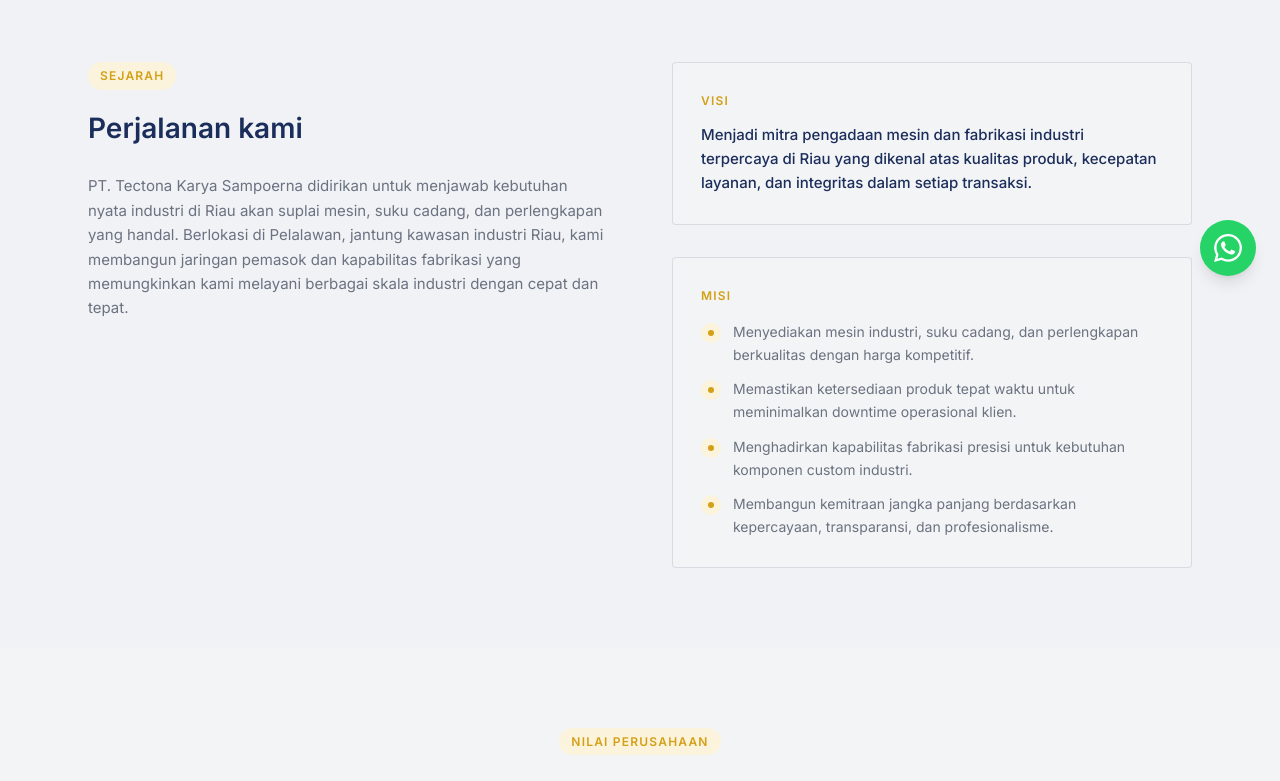
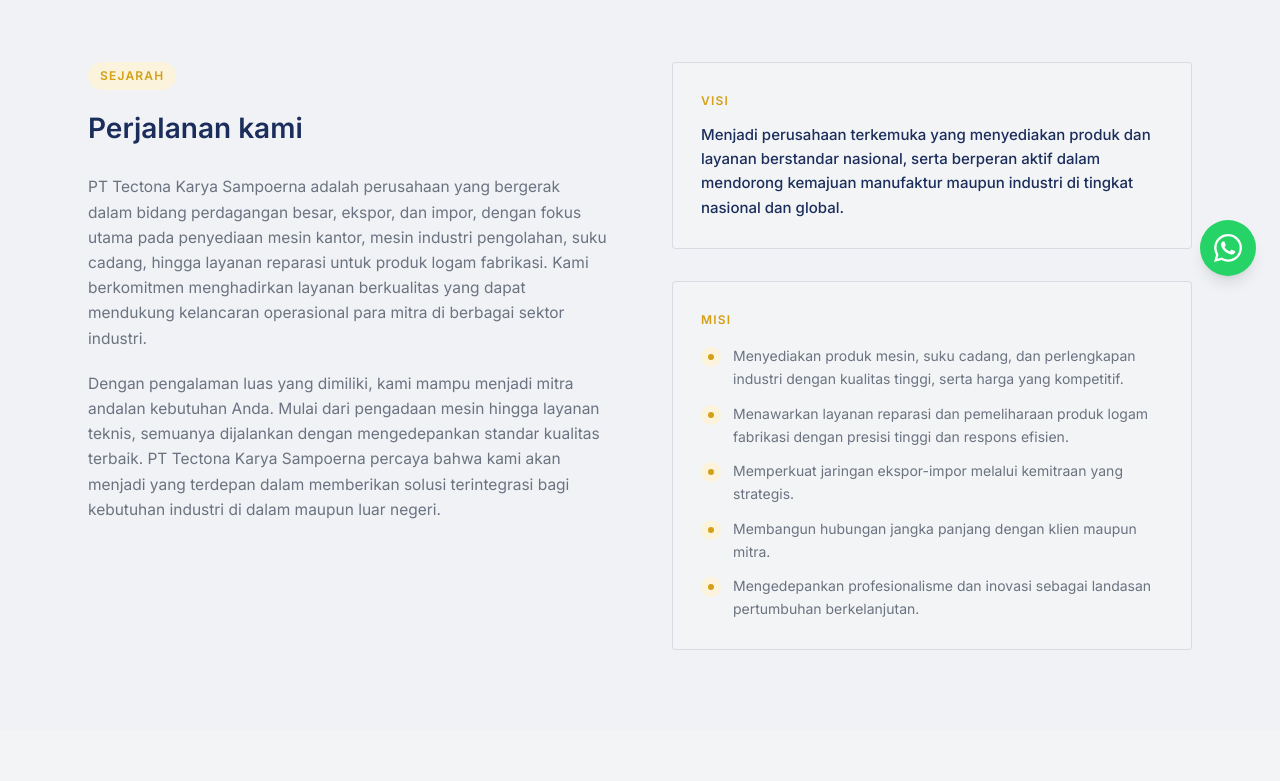
Before and after one commit to ifs20004-itdel/prototype, a Next.js app: page /about in a window 1280 px wide. Shown: the part 500-1281 px from the top of the page. Built offline with nearby package versions, Linux system fonts and the light colour scheme.

Commit message:
docs(about): change visi misi dan history

```diff
--- a/app/about/AboutPageClient.tsx
+++ b/app/about/AboutPageClient.tsx
@@ -63,12 +63,17 @@
             >
               Perjalanan kami
             </h2>
-            <p
-              className="text-[15px] leading-relaxed"
-              style={{ color: "var(--text-mute)" }}
-            >
-              {aboutPage.history}
-            </p>
+            <div className="space-y-5">
+              {aboutPage.history.map((paragraph, index) => (
+                <p
+                  key={index}
+                  className="text-[15.5px] leading-relaxed"
+                  style={{ color: "var(--text-mute)" }}
+                >
+                  {paragraph}
+                </p>
+              ))}
+            </div>
           </div>
 
           <div className="flex flex-col gap-8">
--- a/libs/data.ts
+++ b/libs/data.ts
@@ -21,7 +21,7 @@
   headline: "Suplai mesin industri & fabrikasi",
   subheadline: "untuk bisnis yang tidak boleh berhenti.",
   description:
-  "PT Tectona Karya Sampoerna adalah perusahaan yang bergerak dalam bidang perdagangan besar, ekspor, dan impor, dengan fokus utama pada penyediaan mesin kantor, mesin industri pengolahan, suku cadang, hingga layanan reparasi untuk produk logam fabrikasi. Kami berkomitmen menghadirkan layanan berkualitas yang dapat mendukung kelancaran operasional para mitra di berbagai sektor industri.",
+    "PT Tectona Karya Sampoerna adalah perusahaan yang bergerak dalam bidang perdagangan besar, ekspor, dan impor, dengan fokus utama pada penyediaan mesin kantor, mesin industri pengolahan, suku cadang, hingga layanan reparasi untuk produk logam fabrikasi. Kami berkomitmen menghadirkan layanan berkualitas yang dapat mendukung kelancaran operasional para mitra di berbagai sektor industri.",
   ctaPrimary: { label: "Lihat Layanan Kami", href: "/services" },
   ctaSecondary: { label: "Hubungi Kami", href: "#contact" },
 };
@@ -34,11 +34,20 @@
 ];
 
 export const strengths = [
-  {icon: "/icons/layanan.svg", title: "Layanan lengkap dan terpadu"},
-  {icon: "/icons/kualitas.svg", title: "Kualitas produk terjamin"},
-  {icon: "/icons/teknisi.svg", title: "Teknisi profesional dan berpengalaman"},
-  {icon: "/icons/ekspor.svg", title: "Kemampuan mengelola ekspor-impor yang sesuai regulasi"},
-  {icon: "/icons/harga.svg", title: "Harga kompetitif dengan penawaran yang transparan"}
+  { icon: "/icons/layanan.svg", title: "Layanan lengkap dan terpadu" },
+  { icon: "/icons/kualitas.svg", title: "Kualitas produk terjamin" },
+  {
+    icon: "/icons/teknisi.svg",
+    title: "Teknisi profesional dan berpengalaman",
+  },
+  {
+    icon: "/icons/ekspor.svg",
+    title: "Kemampuan mengelola ekspor-impor yang sesuai regulasi",
+  },
+  {
+    icon: "/icons/harga.svg",
+    title: "Harga kompetitif dengan penawaran yang transparan",
+  },
 ];
 
 export const brandsLogos = [
@@ -62,7 +71,7 @@
   { src: "/brands/schmidt.png", alt: "Schmidt" },
   { src: "/brands/bellgosset.png", alt: "Bell & Gosset" },
   { src: "/brands/hisaka.png", alt: "Hisaka Middle East Co.Ltd" },
-]
+];
 
 export const aboutSummary = {
   eyebrow: "Tentang Kami",
@@ -137,19 +146,32 @@
   },
 ];
 
-
 export const aboutPage = {
   headline: "Tentang PT. Tectona Karya Sampoerna",
   description:
     "Perusahaan perdagangan mesin industri, suku cadang, dan perlengkapan pendukung untuk membantu kelancaran operasional dan kebutuhan proyek pelanggan. Didukung layanan fabrikasi yang fleksibel, setiap solusi dapat disesuaikan dengan spesifikasi dan kebutuhan di lapangan.",
-  history:
-    "PT. Tectona Karya Sampoerna didirikan untuk menjawab kebutuhan nyata industri di Riau akan suplai mesin, suku cadang, dan perlengkapan yang handal. Berlokasi di Pelalawan, jantung kawasan industri Riau, kami membangun jaringan pemasok dan kapabilitas fabrikasi yang memungkinkan kami melayani berbagai skala industri dengan cepat dan tepat.",
+  history: [
+    `PT Tectona Karya Sampoerna adalah perusahaan yang bergerak dalam
+    bidang perdagangan besar, ekspor, dan impor, dengan fokus utama
+    pada penyediaan mesin kantor, mesin industri pengolahan, suku cadang,
+    hingga layanan reparasi untuk produk logam fabrikasi. Kami berkomitmen
+    menghadirkan layanan berkualitas yang dapat mendukung kelancaran
+    operasional para mitra di berbagai sektor industri.`,
+
+    `Dengan pengalaman luas yang dimiliki, kami mampu menjadi mitra andalan
+    kebutuhan Anda. Mulai dari pengadaan mesin hingga layanan teknis,
+    semuanya dijalankan dengan mengedepankan standar kualitas terbaik. PT
+    Tectona Karya Sampoerna percaya bahwa kami akan menjadi yang terdepan
+    dalam memberikan solusi terintegrasi bagi kebutuhan industri di dalam
+    maupun luar negeri.`,
+  ],
   vision:
-    "Menjadi mitra pengadaan mesin dan fabrikasi industri terpercaya di Riau yang dikenal atas kualitas produk, kecepatan layanan, dan integritas dalam setiap transaksi.",
+    "Menjadi perusahaan terkemuka yang menyediakan produk dan layanan berstandar nasional, serta berperan aktif dalam mendorong kemajuan manufaktur maupun industri di tingkat nasional dan global.",
   mission: [
-    "Menyediakan mesin industri, suku cadang, dan perlengkapan berkualitas dengan harga kompetitif.",
-    "Memastikan ketersediaan produk tepat waktu untuk meminimalkan downtime operasional klien.",
-    "Menghadirkan kapabilitas fabrikasi presisi untuk kebutuhan komponen custom industri.",
-    "Membangun kemitraan jangka panjang berdasarkan kepercayaan, transparansi, dan profesionalisme.",
+    "Menyediakan produk mesin, suku cadang, dan perlengkapan industri dengan kualitas tinggi, serta harga yang kompetitif.",
+    "Menawarkan layanan reparasi dan pemeliharaan produk logam fabrikasi dengan presisi tinggi dan respons efisien.",
+    "Memperkuat jaringan ekspor-impor melalui kemitraan yang strategis.",
+    "Membangun hubungan jangka panjang dengan klien maupun mitra.",
+    "Mengedepankan profesionalisme dan inovasi sebagai landasan pertumbuhan berkelanjutan.",
   ],
 };
```
